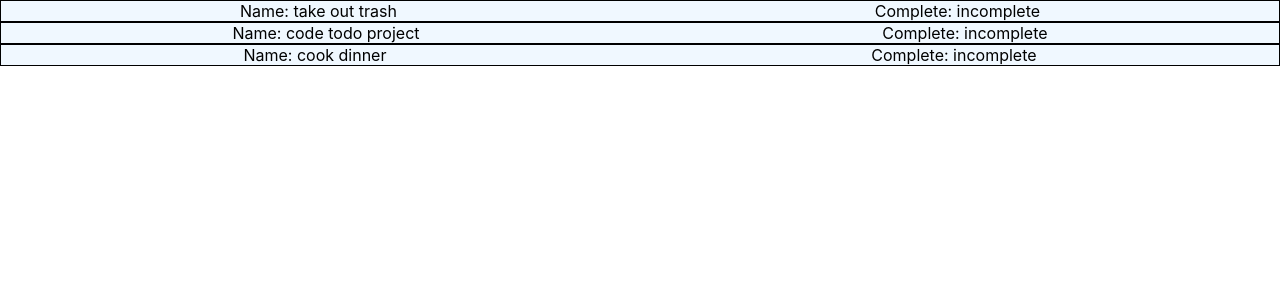
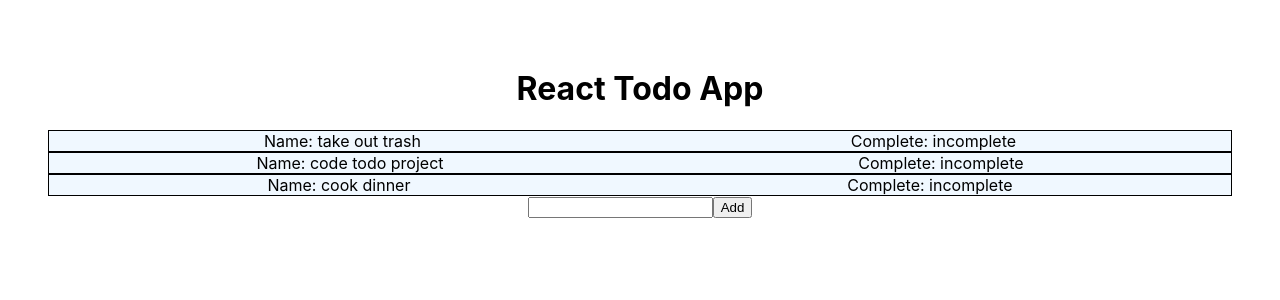
Before and after one commit to spencerlelswick/react-todo, a React (Create React App) app: page / in a window 1280 px wide. Shown: the top 300 px of the page. Built offline with nearby package versions, Linux system fonts and the light colour scheme; the HTML template or start-up script is replaced by a standard one.

Commit message:
Adds todo list item

```diff
--- a/src/App.css
+++ b/src/App.css
@@ -1,4 +1,18 @@
+.App {
+  margin: 3rem;
+  display: flex;
+  flex-direction: column;
+  justify-content: center;
+  align-items: center;
+}
 
+h1 {
+  text-align: center;
+}
+
+main {
+  width: 100%;
+}
 
 .todo-item {
   display: flex;
--- a/src/App.js
+++ b/src/App.js
@@ -1,7 +1,7 @@
 import { useState } from 'react';
 import './App.css';
 import Todo from './components/Todo';
-import newTodo from './components/newTodo';
+import AddTodo from './components/AddTodo';
 
 function App() {
 
@@ -14,10 +14,11 @@ function App() {
   return (
     <div className="App">
       <main>
+        <h1>React Todo App</h1>
         {todos.map((todo) => <Todo todo={todo} />)}
       </main>
       <section>
-        <newTodo />
+        <AddTodo setTodos={setTodos} todos={todos} />
       </section>
 
     </div>
--- /dev/null
+++ b/src/components/AddTodo.jsx
@@ -0,0 +1,24 @@
+import React, { useState } from 'react';
+
+const AddTodo = ({ todos, setTodos }) => {
+  const [newTodo, setNewTodo] = useState({ name: '', complete: false });
+
+  const handleSubmit = (e) => {
+    e.preventDefault();
+    setTodos([...todos, newTodo]);
+  };
+
+  const handleChange = (e) => {
+    const newTodoName = e.target.value;
+    setNewTodo({ name: newTodoName, complete: true });
+  };
+
+  return (
+    <form onSubmit={handleSubmit}>
+      <input type='text' onChange={handleChange} />
+      <button type='submit'>Add</button>
+    </form>
+  );
+};
+
+export default AddTodo;
--- a/src/components/Todo.jsx
+++ b/src/components/Todo.jsx
@@ -2,9 +2,8 @@ import React from 'react';
 
 const Todo = (props) => {
   const { name, complete } = props.todo;
-  console.log(props);
   return (
-    <div class='todo-item'>
+    <div className='todo-item'>
       Name: {name} <span>Complete: {complete ? 'DONE' : 'incomplete'} </span>
     </div>
   );
--- a/src/components/newTodo.jsx
+++ /dev/null
@@ -1,7 +0,0 @@
-import React from 'react';
-
-const newTodo = () => {
-  return <p>test</p>;
-};
-
-export default newTodo;
```
